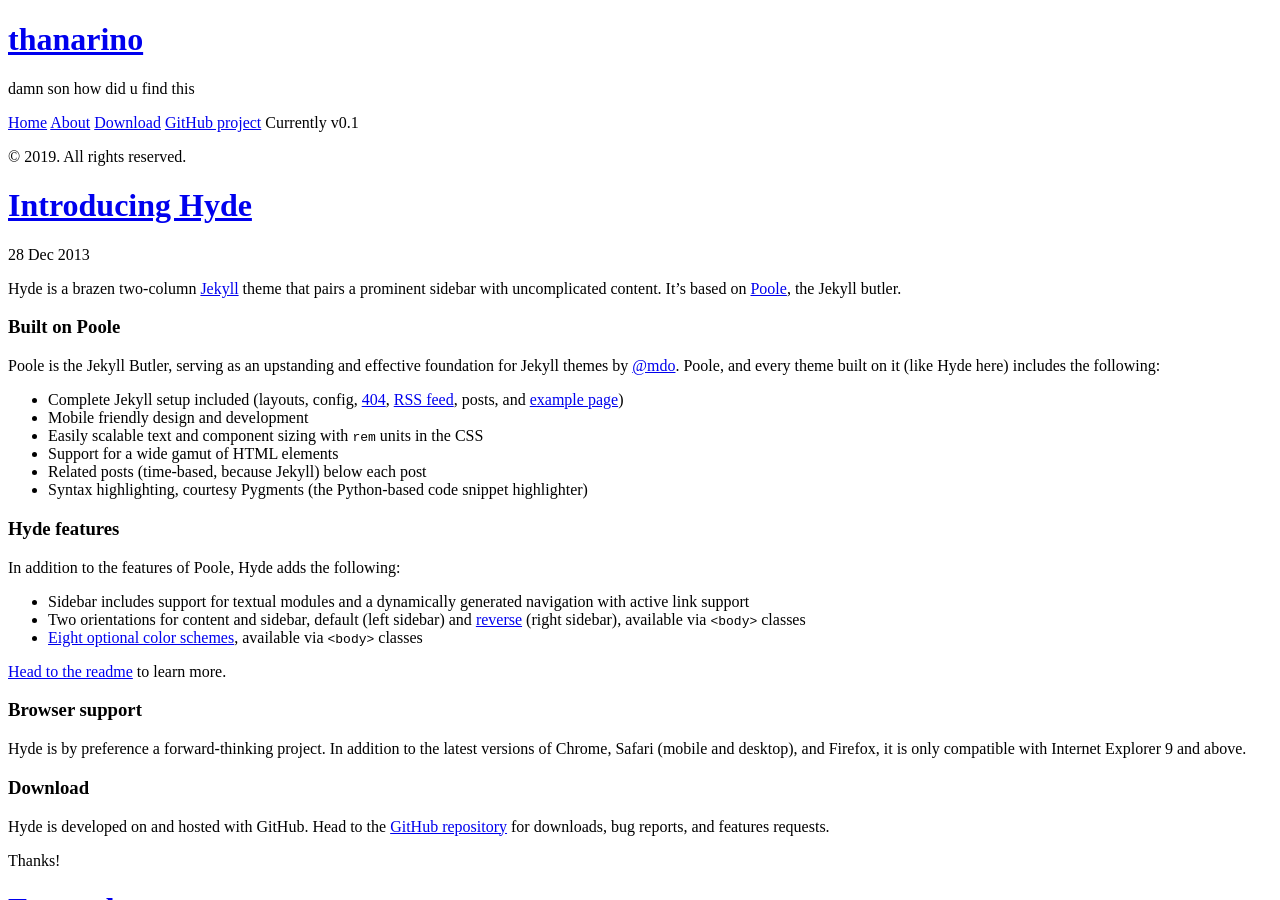
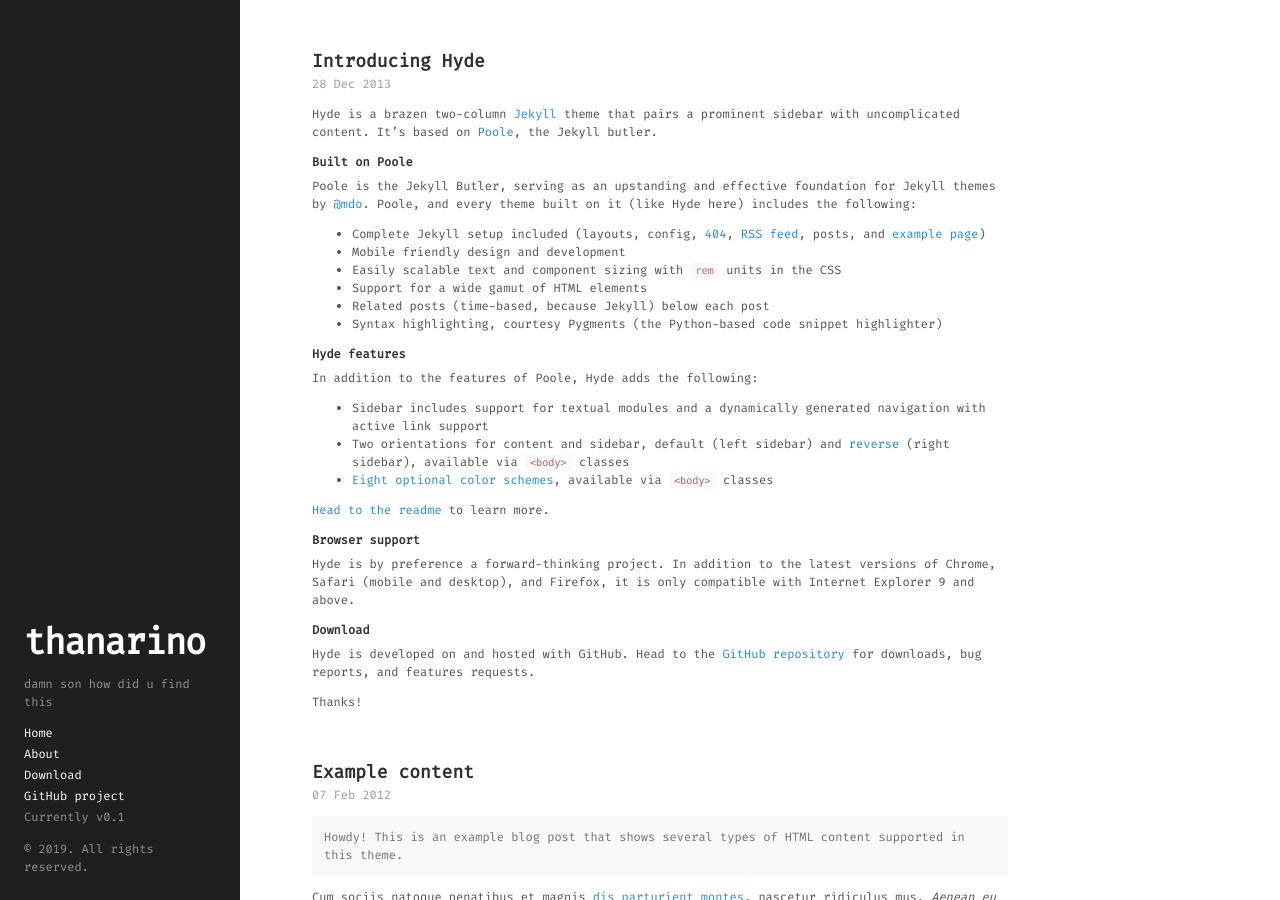
Before and after one commit to thanarino/thanarino, a Jekyll site: the page built from index.html, in a window 1280 px wide and 900 px high. Built offline with Jekyll 4.4.1, drawn with Linux system fonts in a browser that asks for light colours; the list of posts is cut into pages by our own code.

Commit message:
AAAAAAAAAAAAAAA

```diff
--- a/_config.yml
+++ b/_config.yml
@@ -16,8 +16,8 @@ plugins:
 title:            thanarino
 tagline:          'A Jekyll theme'
 description:      'damn son how did u find this'
-baseurl:          /
-url:              /thanarino
+baseurl:          /thanarino/
+url:              /
 
 author:
   name:           'Jonathan Ariño'
```
